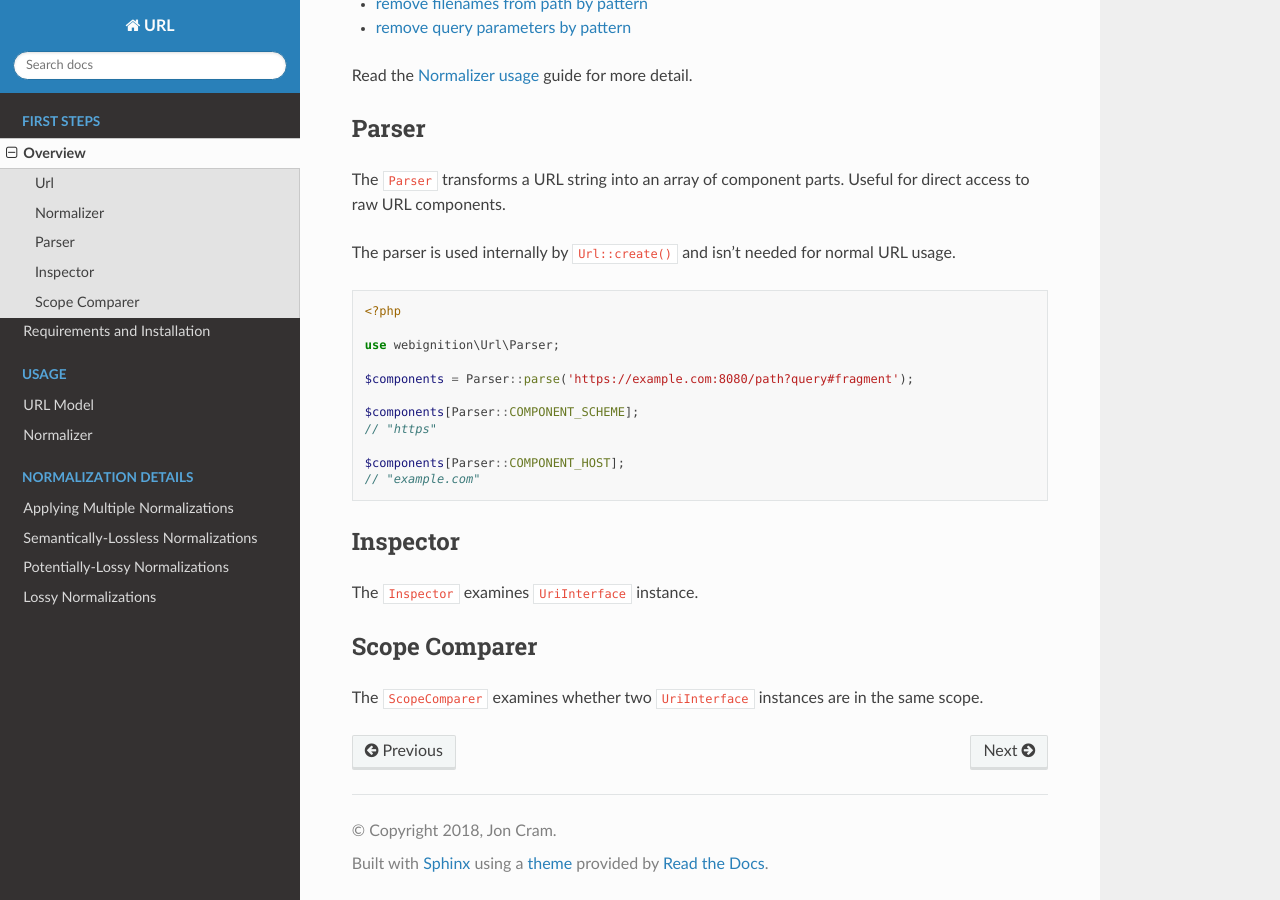
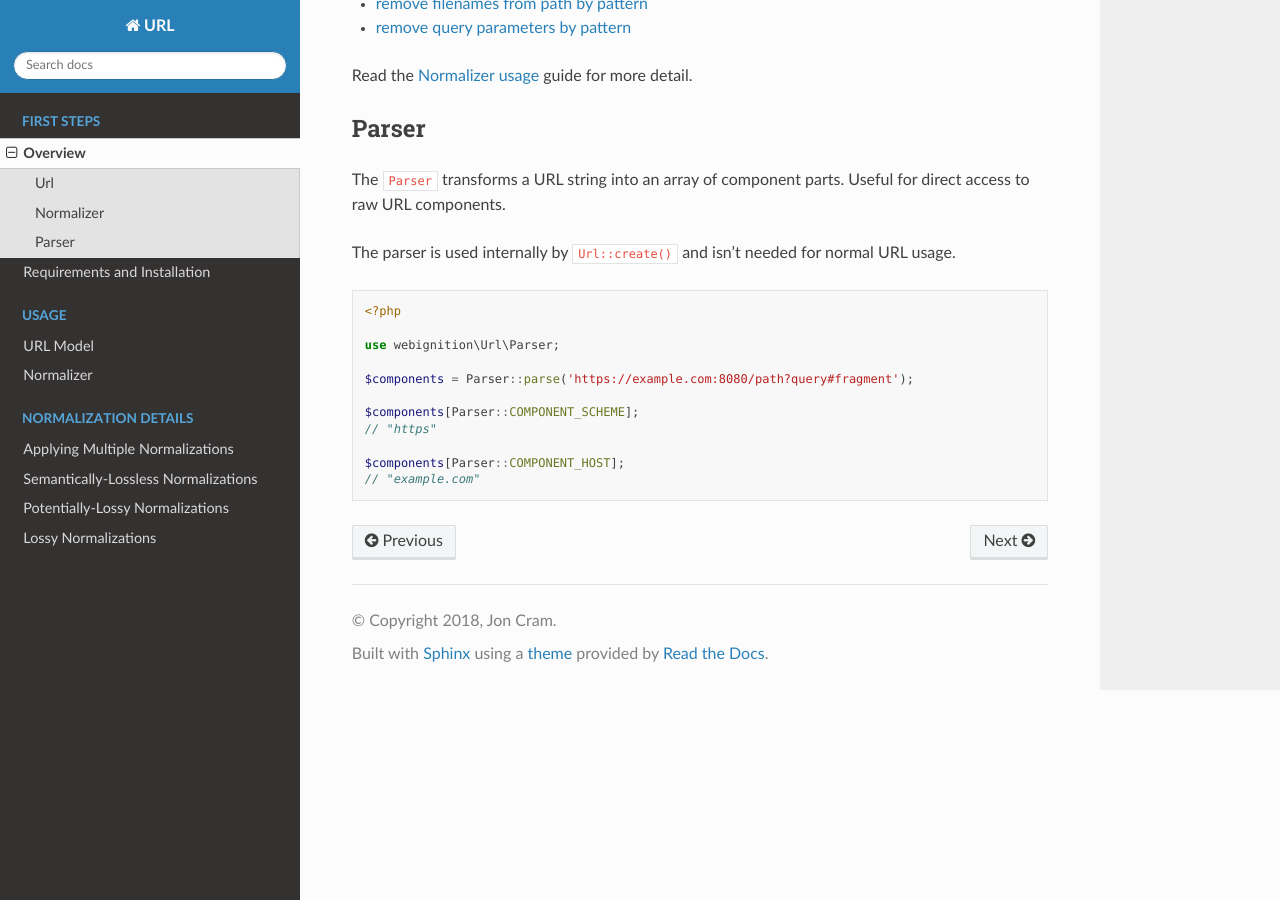
Before and after one commit to webignition/url, a Sphinx documentation site: the page built from docs/overview.rst, in a window 1280 px wide and 900 px high, scrolled down 1567 px. Built offline with Sphinx 7.4.7 and the Read the Docs theme 2.0.0, drawn with Linux system fonts in a browser that asks for light colours.

Commit message:
Remove inspector and scope comparer does

```diff
--- a/docs/overview.rst
+++ b/docs/overview.rst
@@ -28,15 +28,3 @@ Parser
 
 .. include:: includes/parser/introduction.rst
 .. include:: includes/parser/example.rst
-
----------
-Inspector
----------
-
-The ``Inspector`` examines ``UriInterface`` instance.
-
---------------
-Scope Comparer
---------------
-
-The ``ScopeComparer`` examines whether two ``UriInterface`` instances are in the same scope.
```
